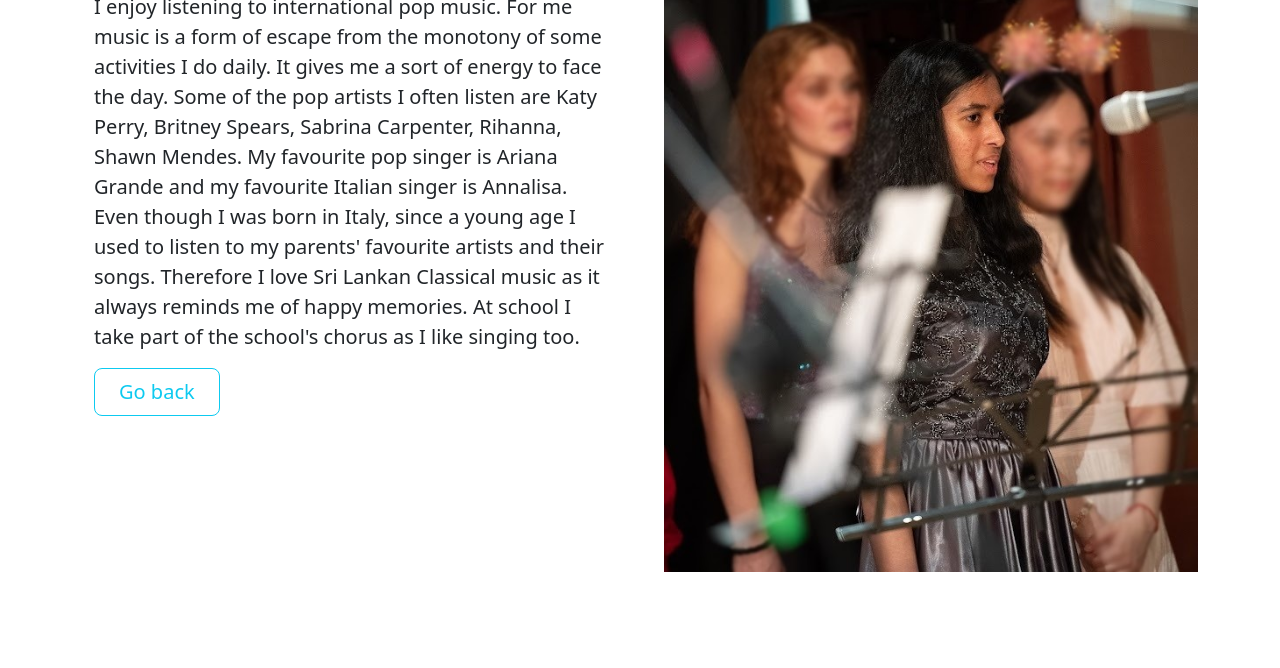
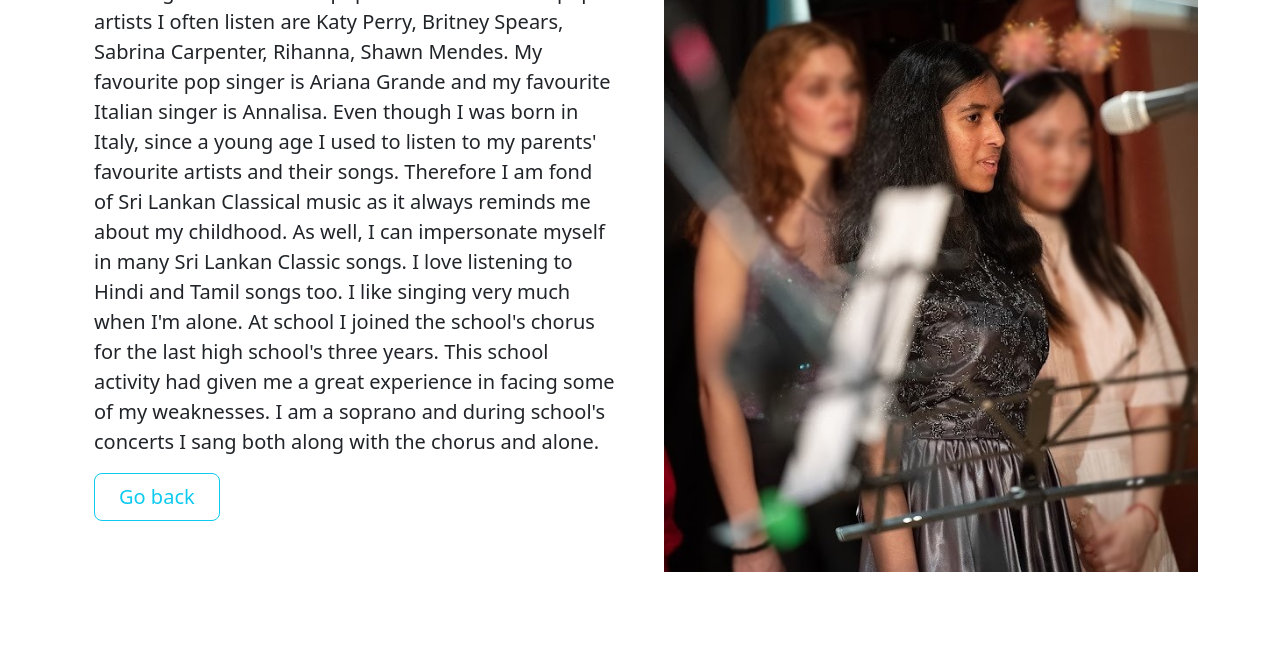
Before and after one commit to savidya2005/Capolavoro_5_liceo-scientifico_2023.2024, a plain HTML site: page music.html in a window 1280 px wide. Shown: the part 324-992 px from the top of the page. Drawn offline with nearby package versions, Linux system fonts and the light colour scheme.

Commit message:
modified

```diff
--- a/music.html
+++ b/music.html
@@ -18,15 +18,16 @@
       <div class="col-lg-6">
         <h1 class="display-5 fw-bold text-body-emphasis lh-1 mb-3">Music</h1>
         <p class="lead">
-          I enjoy listening to international pop music.
-          For me music is a form of escape from the monotony of some activities I do daily.
-          It gives me a sort of energy to face the day.
-          Some of the pop artists I often listen are Katy Perry, Britney Spears, Sabrina Carpenter, Rihanna, Shawn Mendes.
+          I have a passion to music, for me music is a form of escape from the monotony of some activities I do daily and it gives me a sort of energy to face the day.
+          I enjoy listening to international pop music. Some of the pop artists I often listen are Katy Perry, Britney Spears, Sabrina Carpenter, Rihanna, Shawn Mendes.
           My favourite pop singer is Ariana Grande and my favourite Italian singer is Annalisa.
           Even though I was born in Italy, since a young age I used to listen to my parents' favourite artists and their songs.
-          Therefore I love Sri Lankan Classical music as it always reminds me of happy memories.
-          At school I take part of the school's chorus as I like singing too.
-        </p>
+          Therefore I am fond of Sri Lankan Classical music as it always reminds me about my childhood. As well, I can impersonate myself in many Sri Lankan Classic songs.
+          I love listening to Hindi and Tamil songs too.
+          I like singing very much when I'm alone.
+          At school I joined the school's chorus for the last high school's three years. This school activity had given me a great experience in facing some of my weaknesses.
+          I am a soprano and during school's concerts I sang both along with the chorus and alone.
+         </p>
         <div class="d-grid gap-2 d-md-flex justify-content-md-start">
           <button type="button" class="btn btn-outline-info btn-lg px-4"><a class="nav-link" href="index.html">Go back</a></button>
         </div>
--- a/style.css
+++ b/style.css
@@ -16,6 +16,9 @@ button{
 .footer{
     margin-bottom: 0 !important;
 }
+.my-photo{
+    border: 1px solid purple;
+}
 /*QUERY*/
 @media (max-width: 1000px){
     .my-photo{
```
Also changed, not shown: index.html (+1 -1 lines), reading.html (+5 -1 lines).
